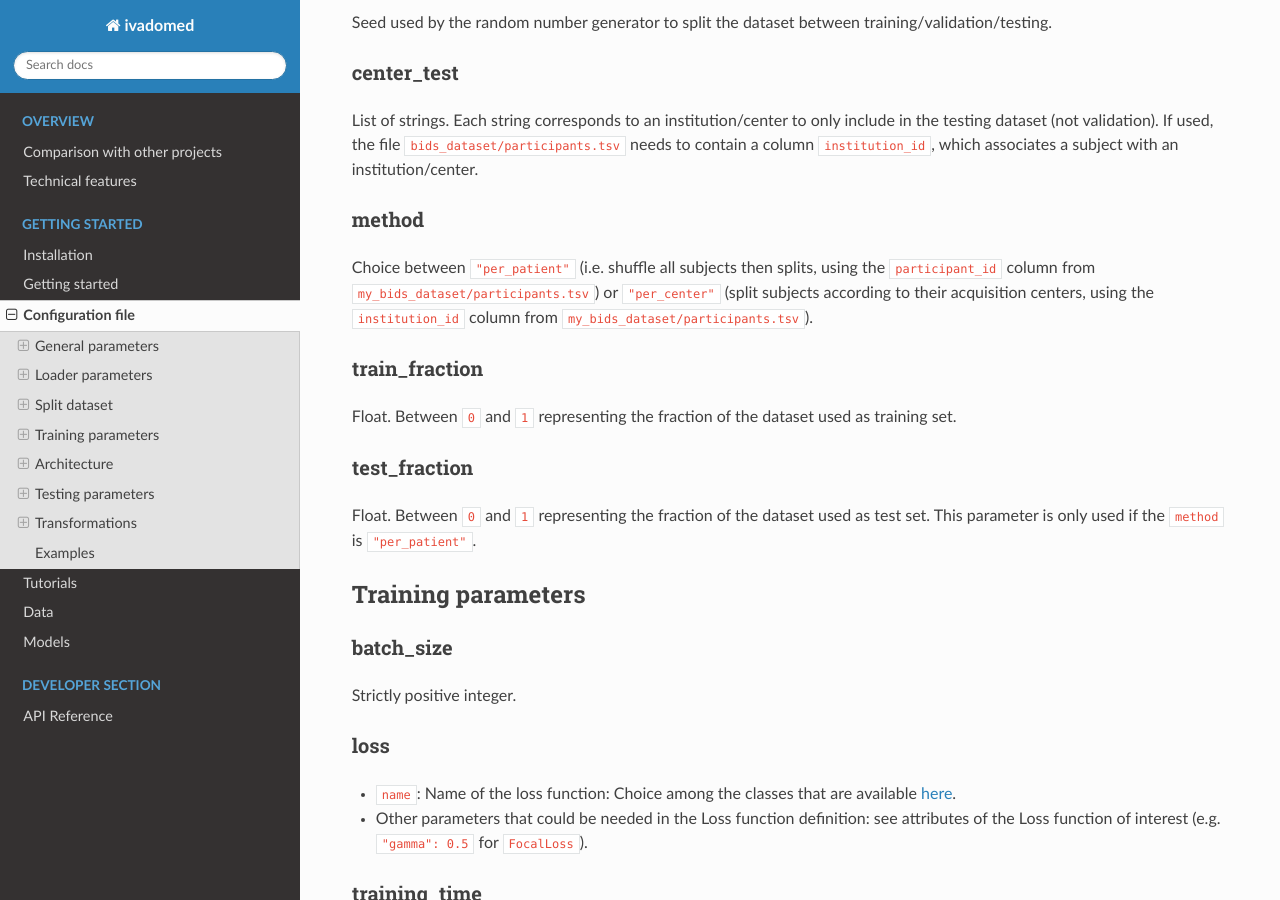
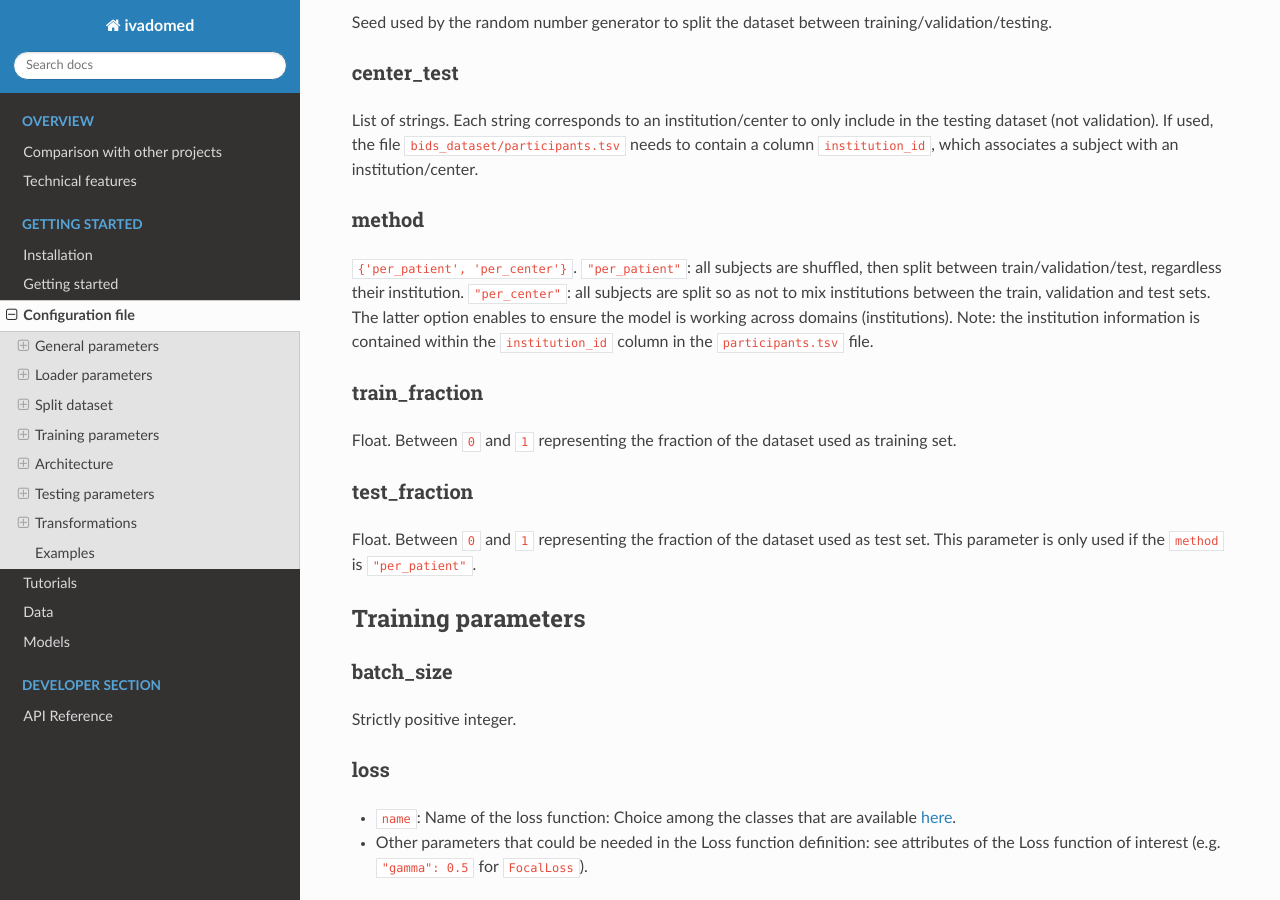
Before and after one commit to ivadomed/ivadomed, a Sphinx documentation site: the page built from docs/source/configuration_file.md, in a window 1280 px wide and 900 px high, scrolled down 2010 px. Built offline with Sphinx 7.4.7 and the Read the Docs theme 2.0.0, drawn with Linux system fonts in a browser that asks for light colours.

Commit message:
Update docs/source/configuration_file.md
Co-authored-by: Julien Cohen-Adad <jcohen@polymtl.ca>

```diff
--- a/docs/source/configuration_file.md
+++ b/docs/source/configuration_file.md
@@ -56,7 +56,7 @@ Seed used by the random number generator to split the dataset between training/v
 List of strings. Each string corresponds to an institution/center to only include in the testing dataset (not validation). If used, the file `bids_dataset/participants.tsv` needs to contain a column `institution_id`, which associates a subject with an institution/center.
 
 #### method
-Choice between `"per_patient"` (i.e. shuffle all subjects then splits, using the `participant_id` column from `my_bids_dataset/participants.tsv`) or `"per_center"` (split subjects according to their acquisition centers, using the `institution_id` column from `my_bids_dataset/participants.tsv`).
+`{'per_patient', 'per_center'}`. `"per_patient"`: all subjects are shuffled, then split between train/validation/test, regardless their institution. `"per_center"`: all subjects are split so as not to mix institutions between the train, validation and test sets. The latter option enables to ensure the model is working across domains (institutions). Note: the institution information is contained within the `institution_id` column in the `participants.tsv` file.
 
 #### train_fraction
 Float. Between `0` and `1` representing the fraction of the dataset used as training set.
```
